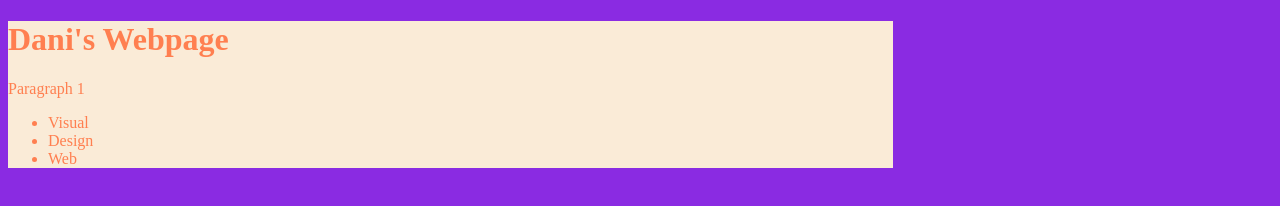
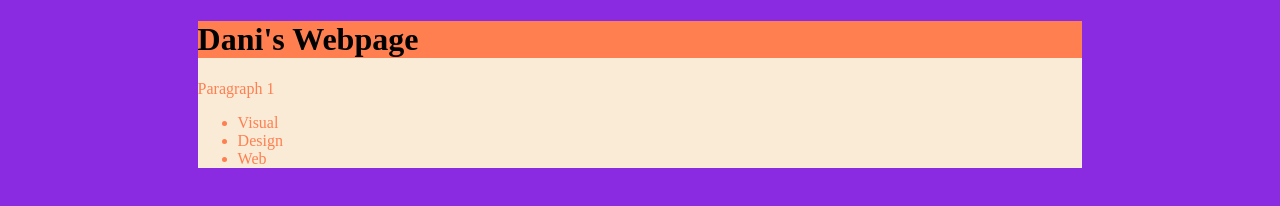
Before and after one commit to dani7-rgb/webcomm, a plain HTML site: page Index.html in a window 1280 px wide. Drawn offline with Linux system fonts and the light colour scheme.

Commit message:
Heading color
Changed heading colors and background

```diff
--- a/styles.css
+++ b/styles.css
@@ -7,4 +7,10 @@ main{
 background-color: antiquewhite;
 color: coral;
 width: 70%;
+margin: 0 auto;
 }
+
+h1 {
+    background-color: coral;
+    color: black;
+}
```
